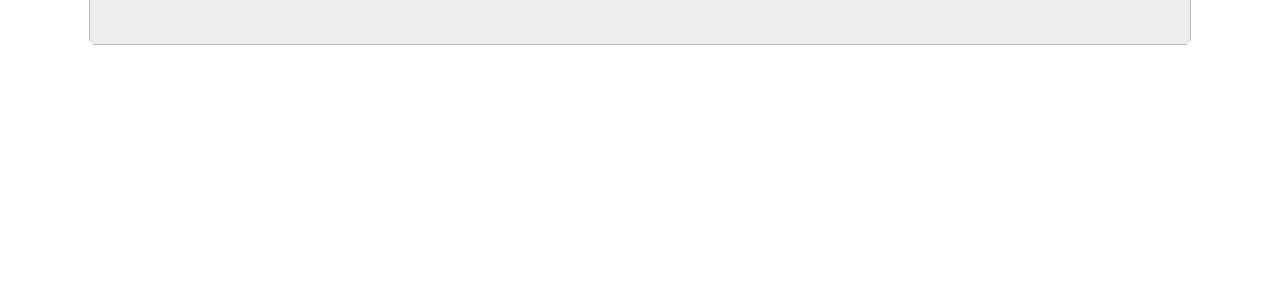
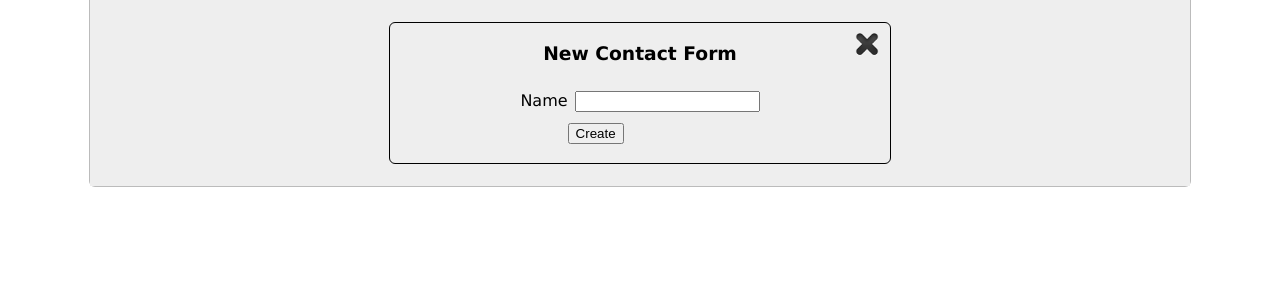
Before and after one commit to dave2walsh/mini_project, a Rails app: page /contacts/new in a window 1280 px wide. Shown: the part 57-357 px from the top of the page. Run offline with Rails 7, Linux system fonts and the light colour scheme; the visitor is signed in with stand-in values (Sample User, id 1); data that the repository does not hold is empty; style sheets or scripts are compiled from the project's sources; parts of the project's set-up code (start-up, migrations or seed data) failed here and were passed over; some libraries are stand-ins or nearby versions.

Commit message:
Add integration test for contact creation.

```diff
--- a/app/assets/stylesheets/main.css.scss
+++ b/app/assets/stylesheets/main.css.scss
@@ -72,7 +72,7 @@ input[type="text"], input[type*="password"], #submit_registrant, #submit_login{
     margin-left:7px;
 }
 
-#submit_registrant, #submit_login{
+#submit_registrant, #submit_login, #submit_contact{
     @include cursor_type(pointer);
     margin-top:11px;
 }
@@ -100,7 +100,7 @@ h1#page_header{
     top:20px;
 }
 
-div#registration_form, div#login_form{
+div#registration_form, div#login_form, div#new_contact_form{
     position:relative;
     @include all_radii(6px);
     @extend .block_middle;
@@ -128,7 +128,7 @@ div#registration_form, div#login_form{
     &:hover{background-position:bottom left;}
 }
 
-#close_registration{
+#close_registration, #close_new_contact{
     position:relative;
     left: 465px;
     bottom: 30px;
--- a/app/controllers/contacts_controller.rb
+++ b/app/controllers/contacts_controller.rb
@@ -1,7 +1,7 @@
 
 class ContactsController < ApplicationController
   before_filter :logged_in_user
-  before_filter :correct_authorized_user, except: [:new]
+  before_filter :correct_authorized_user, except: [:new, :create]
 
   def new
     @contact = Contact.new
--- /dev/null
+++ b/app/views/contacts/_form.html.haml
@@ -0,0 +1,14 @@
+%br/
+=form_for @contact do |f|
+  =render 'shared/error_messages', :target => @contact
+  %div{class: "block_middle table_display"}
+    %div{:class=>"table_row"}
+      %span{:class=>"align_right table_cell"}
+        =f.label :name
+      %span{:class=>"align_left table_cell"}
+        =f.text_field :name
+    %div{:class=>"table_row"}
+      %span{:class=>"align_right table_cell"}
+      %span{:class=>"align_left table_cell"}
+        =f.submit(button_name, {id: "submit_contact"})
+    %br/
--- a/app/views/contacts/new.html.haml
+++ b/app/views/contacts/new.html.haml
@@ -1 +1,15 @@
 %title Create Your New Contact
+
+%div{id: "new_contact_form"}
+  %h1{id: "page_header", class: "text_middle" } New Contact Form
+  %span{id: "close_new_contact", class: "close_element", title: "Click to return to the homepage"}
+  =render(partial: "form", :locals=>{button_name: "Create"})
+
+:javascript
+  $(document).ready(function() {
+    //Show the translucent_background div for the lightbox effect.
+    $('#translucent_background').show();
+    $('div#new_contact_form').css({'background-color' : '#eee'});
+
+    $('#close_new_contact').click(function(){ location.href="#{root_path}" })
+  });
--- a/config/deploy.rb
+++ b/config/deploy.rb
@@ -37,9 +37,9 @@ default_run_options[:pty] = true
 set :keep_releases, 5
 
 #Deoployment locations
-role :web, "192.168.2.7"                          # Your HTTP server, Apache/etc
-role :app, "192.168.2.7"                          # This may be the same as your `Web` server
-role :db,  "192.168.2.7", :primary => true # This is where Rails migrations will run
+role :web, "192.168.2.5"                          # Your HTTP server, Apache/etc
+role :app, "192.168.2.5"                          # This may be the same as your `Web` server
+role :db,  "192.168.2.5", :primary => true # This is where Rails migrations will run
 
 #Clean up old releases on each deploy
 after "deploy:restart", "deploy:cleanup"
```
Also changed, not shown: spec/requests/contacts_actions_spec.rb (+40 -2 lines), 1 other file.
